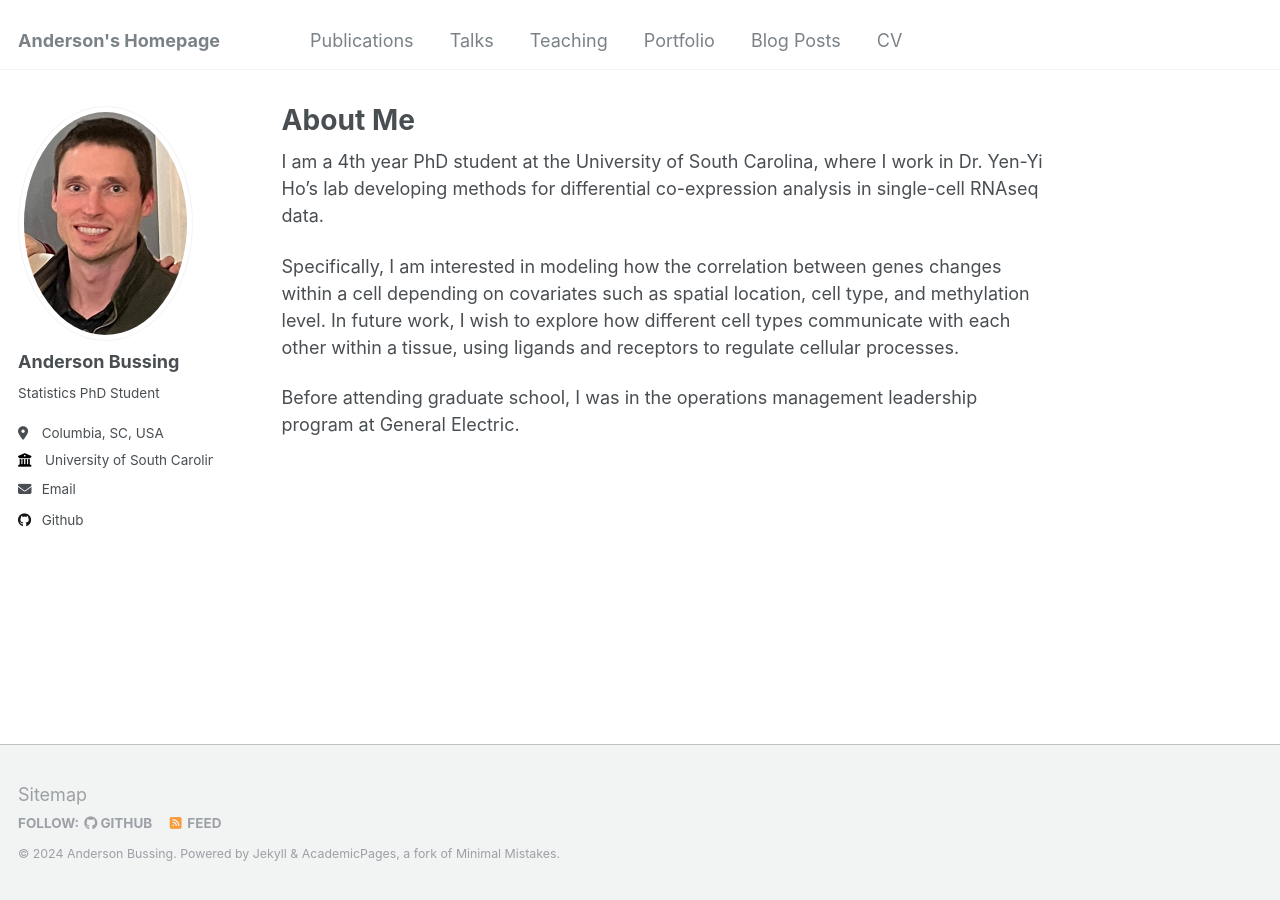
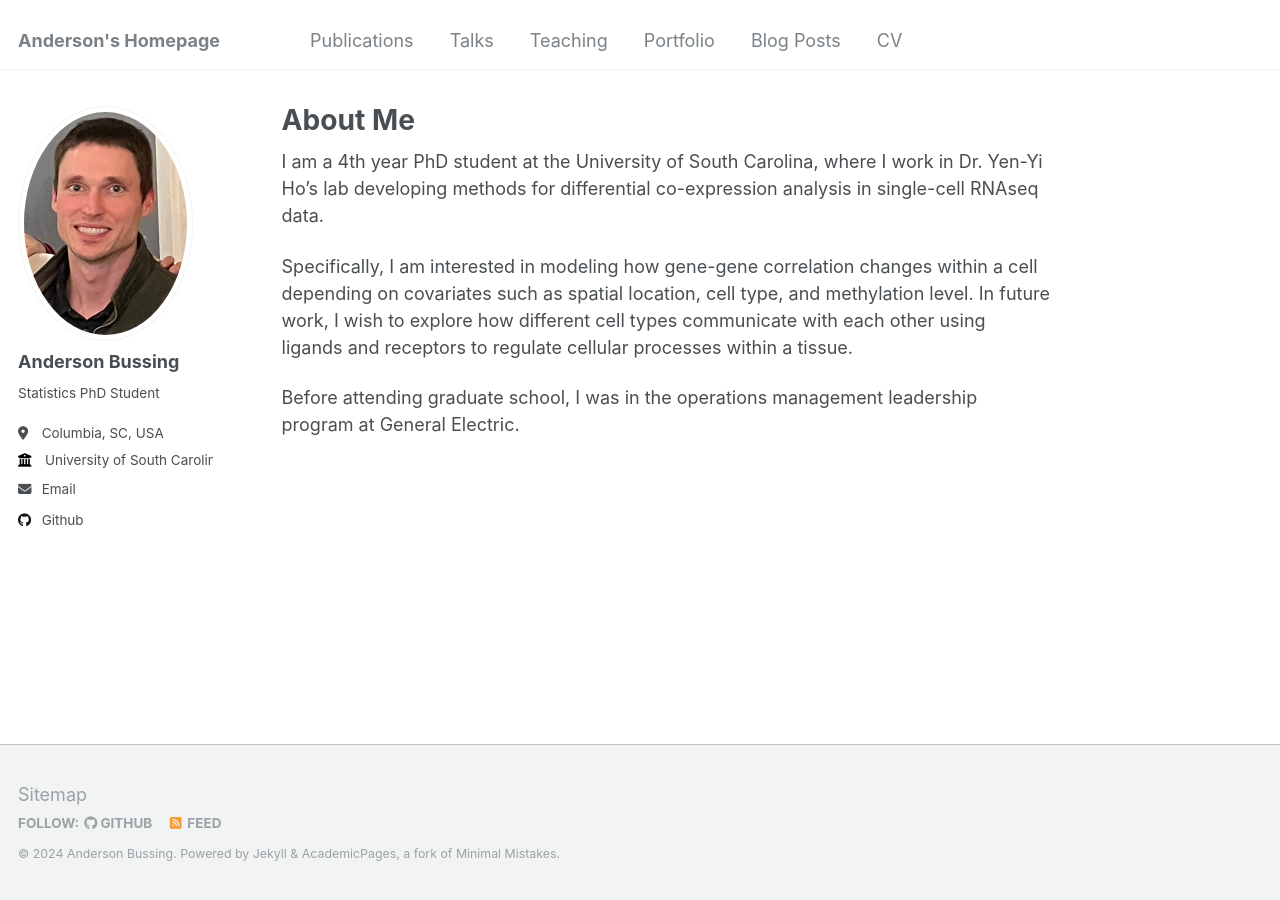
Before and after one commit to abussing/abussing.github.io, a Jekyll site: the page built from _pages/about.md, in a window 1280 px wide. Built offline with Jekyll 4.4.1, drawn with Linux system fonts in a browser that asks for light colours.

Commit message:
Update about.md

```diff
--- a/_pages/about.md
+++ b/_pages/about.md
@@ -9,6 +9,6 @@
 
 I am a 4th year PhD student at the University of South Carolina, where I work in Dr. Yen-Yi Ho's lab developing methods for differential co-expression analysis in single-cell RNAseq data.
 
-Specifically, I am interested in modeling how the correlation between genes changes within a cell depending on covariates such as spatial location, cell type, and methylation level. In future work, I wish to explore how different cell types communicate with each other within a tissue, using ligands and receptors to regulate cellular processes.
+Specifically, I am interested in modeling how gene-gene correlation changes within a cell depending on covariates such as spatial location, cell type, and methylation level. In future work, I wish to explore how different cell types communicate with each other using ligands and receptors to regulate cellular processes within a tissue.
 
 Before attending graduate school, I was in the operations management leadership program at General Electric.
```
